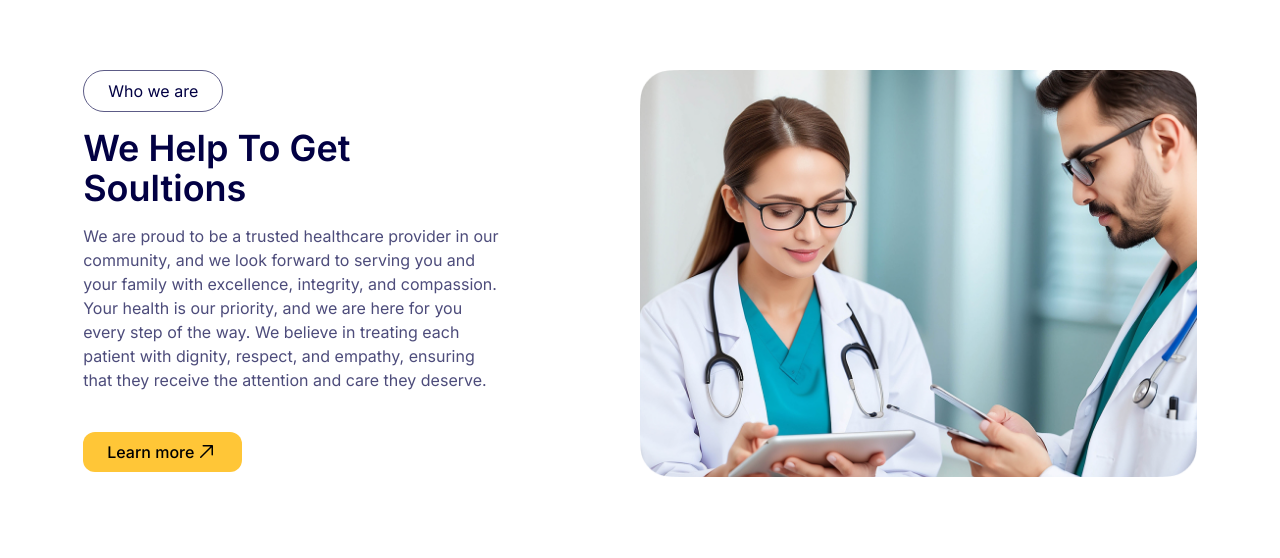
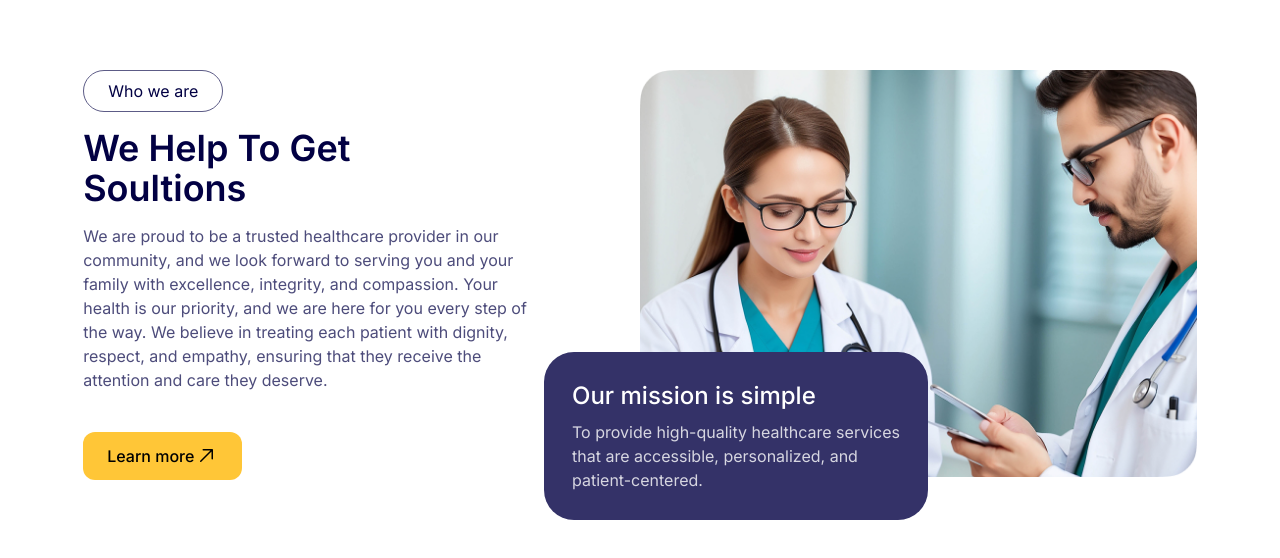
Before and after one commit to al-amin90/doc-plus-task, a React (Vite) app: page / in a window 1280 px wide. Shown: the part 995-1553 px from the top of the page. Built offline with nearby package versions, Linux system fonts and the light colour scheme.

Commit message:
Help To Get Soultions section added

```diff
--- a/src/Pages/Home/Components/Soultions.jsx
+++ b/src/Pages/Home/Components/Soultions.jsx
@@ -7,12 +7,13 @@ const Soultions = () => {
   return (
     <div className="max-w-[1480px] mt-4 mb-40 mx-auto w-[87%]">
       <div className="flex ">
+        {/* left side */}
         <div className="flex-1">
           <SectionTile
             subTitle="Who we are"
             title="We Help To Get Soultions"
           ></SectionTile>
-          <p className="text-[#4d4c7b] text-base w-[76%]">
+          <p className="text-[#4d4c7b] text-base w-[80%]">
             We are proud to be a trusted healthcare provider in our community,
             and we look forward to serving you and your family with excellence,
             integrity, and compassion. Your health is our priority, and we are
@@ -22,15 +23,23 @@ const Soultions = () => {
           </p>
 
           <button
-            className={`flex mt-10 text-base text-black bg-[#FFC637] font-medium rounded-xl py-2  px-6`}
+            className={`flex mt-10 text-base text-black bg-[#FFC637] font-medium rounded-xl py-3  px-6`}
           >
             Learn more
             <GoArrowUpRight className="text-2xl "></GoArrowUpRight>
           </button>
         </div>
 
-        <div className="flex-1">
+        {/* right side */}
+        <div className="flex-1 relative ">
           <img src={imgPeople} alt="" />
+          <div className="p-7 -bottom-10 -left-24 absolute w-96 rounded-[30px] text-white bg-[#343268]">
+            <h5 className="font-medium text-2xl mb-2">Our mission is simple</h5>
+            <p className="font-normal text-base opacity-80">
+              To provide high-quality healthcare services that are accessible,
+              personalized, and patient-centered.
+            </p>
+          </div>
         </div>
       </div>
     </div>
```
